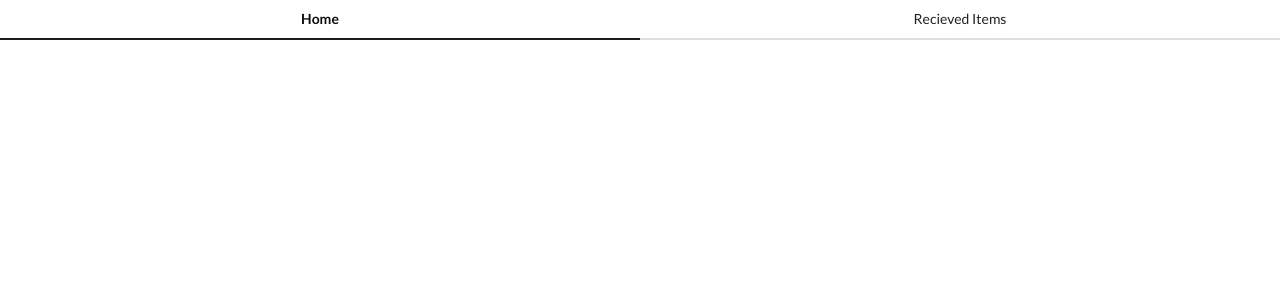
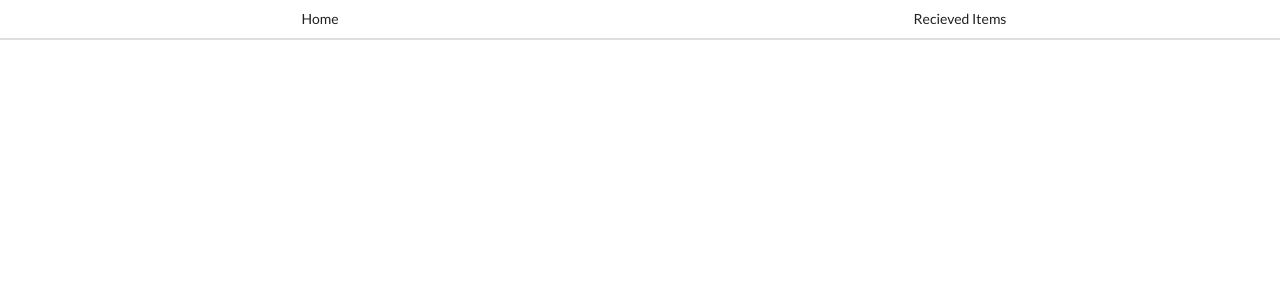
Before and after one commit to maorcohen80/tracking-list-app, a React (Create React App) app: page / in a window 1280 px wide. Shown: the top 300 px of the page. Built offline with nearby package versions, Linux system fonts and the light colour scheme.

Commit message:
Update Nav.js

```diff
--- a/src/components/Nav.js
+++ b/src/components/Nav.js
@@ -4,7 +4,7 @@ import { NavLink } from 'react-router-dom';
 const Nav = () => {
   return (
     <div className="ui secondary pointing menu two item">
-      <NavLink to="/" exact activeClassName="active" className="item">
+      <NavLink to="/tracking-list-app" exact activeClassName="active" className="item">
         Home
       </NavLink>
       <NavLink to="/received" activeClassName="active" className="item">
```
